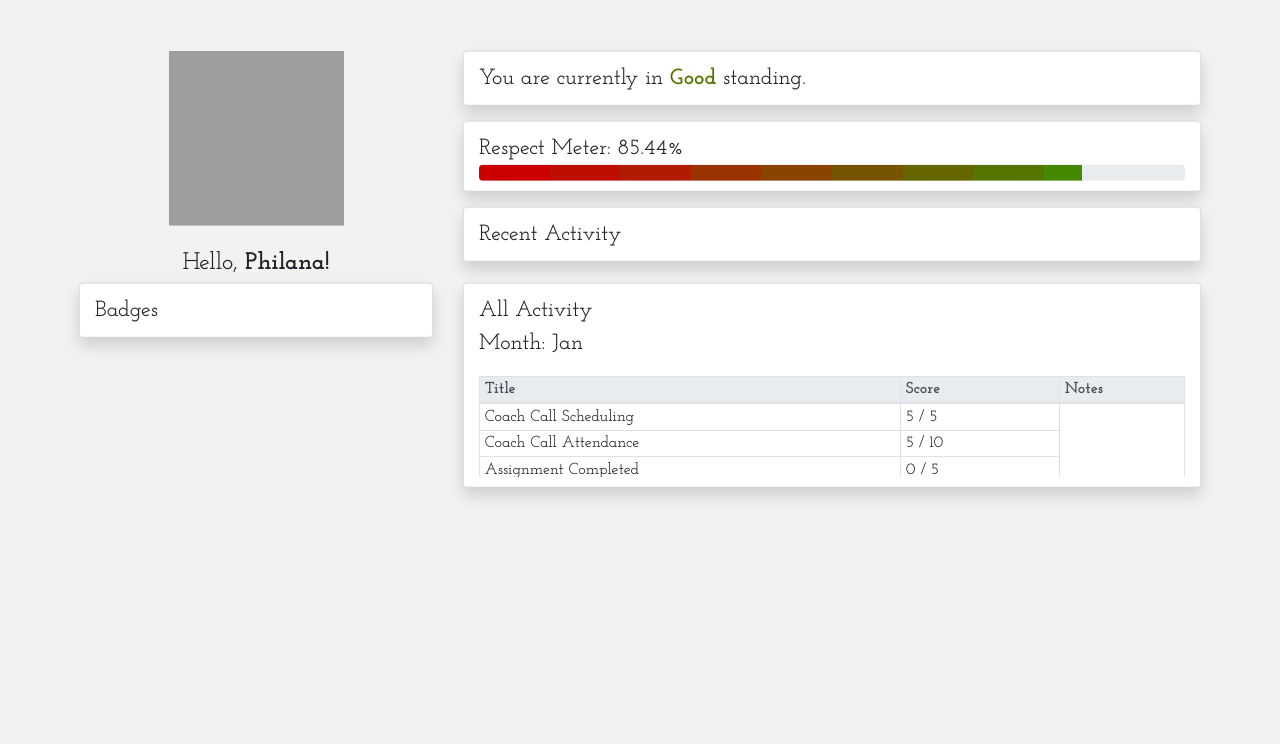
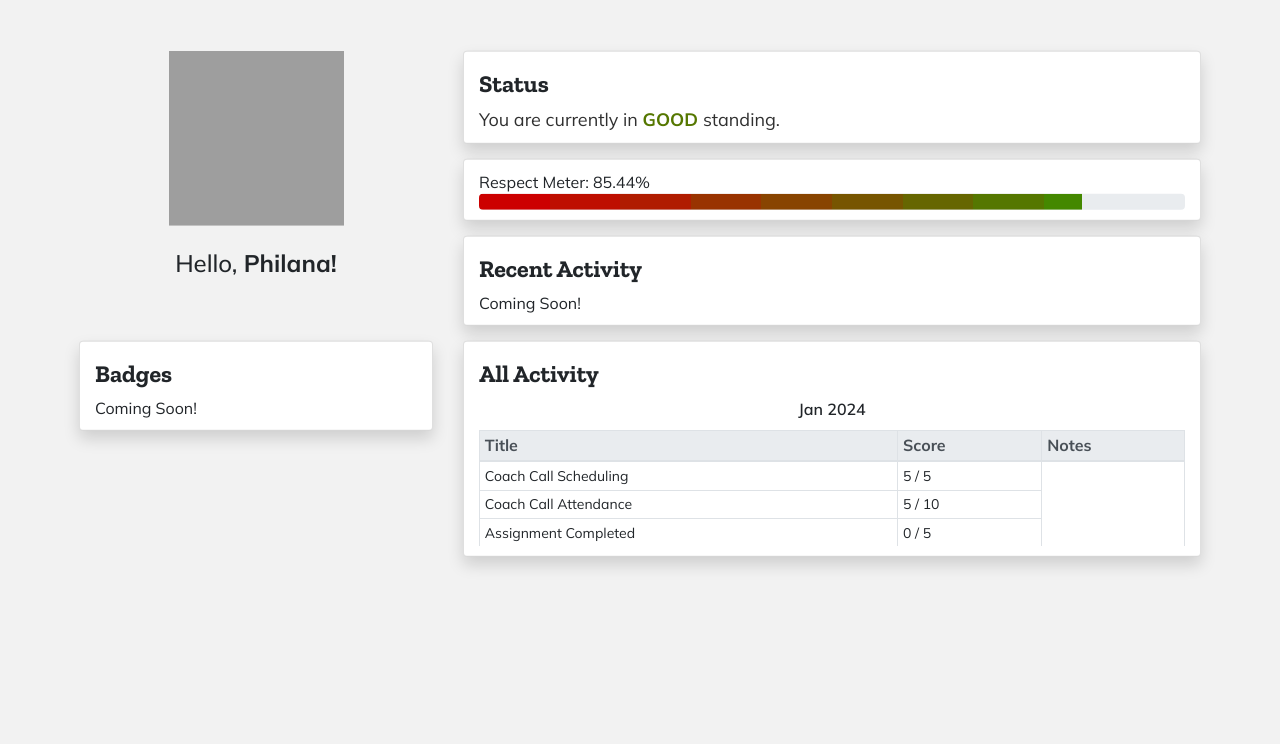
Before and after one commit to philanaaurelia/mlt-stats, a Flask app: page / in a window 1280 px wide. Shown: the top 744 px of the page. Run offline with Flask 2, Linux system fonts and the light colour scheme; some libraries are stand-ins or nearby versions; grey boxes are pictures that could not be loaded.

Commit message:
formatting website fonts

```diff
--- a/static/theme.css
+++ b/static/theme.css
@@ -1,10 +1,17 @@
-body{
-    background-color:#f2f2f2;
+body {
+  background-color: #f2f2f2;
+  font-family: 'Mulish';
 }
 
-body, span, p {
-	font-family: 'Josefin Slab';
-	font-size: 22px;
+table tr td {
+  font-family: 'Mulish';
+  font-size: 14px;
+}
+
+span, p {
+  font-family: 'Mulish';
+  font-size: 18px;
+  color: #303030;
 }
 
 p.default {
@@ -25,8 +32,6 @@ p.default {
 
 .cont {
   position: absolute;
-/* 	border-radius: 10px;
-	box-shadow: 10px 10px 10px 0 rgba(0, 0, 0, 0.2), 0 6px 20px 0 rgba(0, 0, 0, 0.19); */
   min-height: 100px;
   height: 90%;
   width: 90%;
@@ -35,22 +40,9 @@ p.default {
   transform: translate(-50%, -50%);
 }
 
-.tweet {
-    margin-top: 10px;
-	padding: 20px;
-	border-radius: 3%;
-	color: #333333;
-}
-
 img {
   max-width: 380px;
   max-height: 300px;
-}
-
-.artist {
-  border-radius: 50%;
-  max-width: 90px;
-  max-height: 90px;
 }
 
 .center-content {
@@ -64,14 +56,27 @@ img {
 }
 
 h1 {
-    line-height: .5em;
-    font-size: 22px;
+  line-height: 1em;
+  font-size: 24px;
+  padding-top: 10px;
+  padding-bottom: 10px;
+  font-family: 'Zilla Slab';
+  font-weight: 800;
+  margin: 0;
 }
 
-h2
-{
-    font-size: 18px;
+h2 {
+  font-size: 20px;
   line-height: 1em;
+}
+
+h3 {
+  font-size: 16px;
+  line-height: 1em;
+  padding: 5px;
+  font-weight: 600;
+  text-align: center;
+  font-family: 'Mulish';
 }
 
 span.light {
--- a/templates/index.html
+++ b/templates/index.html
@@ -1,7 +1,9 @@
 <html>
 
 <head>
-  <link href="https://fonts.googleapis.com/css2?family=Josefin+Slab:wght@500;600;700" rel="stylesheet">
+  <link href="https://fonts.googleapis.com/css2?family=Josefin+Slab:wght@400;500;600;700;800" rel="stylesheet">
+  <link href="https://fonts.googleapis.com/css2?family=Zilla+Slab:wght@300;500;700&display=swap" rel="stylesheet">
+  <link href="https://fonts.googleapis.com/css2?family=Mulish:wght@400;500;600;700;800&family=Zilla+Slab:wght@300;500;700&display=swap" rel="stylesheet">
   <link rel="stylesheet" href="https://stackpath.bootstrapcdn.com/bootstrap/4.3.1/css/bootstrap.min.css" integrity="sha384-ggOyR0iXCbMQv3Xipma34MD+dH/1fQ784/j6cY/iJTQUOhcWr7x9JvoRxT2MZw1T" crossorigin="anonymous">
   <link rel="stylesheet" href="/static/theme.css">
    <meta name="viewport" content="width=device-width, initial-scale=1.0">
@@ -20,22 +22,23 @@
         <h2 style="padding-top: 25px; font-size: 24px">Hello, <strong>{{fellow_data.name}}!</strong></h2></center>
       </div>
       <div class="column col-sm-8">
-        <div class="card shadow"> <p class="default"> You are currently in
+        <div class="card shadow"> <p class="default"> <h1>Status</h1>
+        <span>You are currently in
         {% if fellow_data.meter_val > 98 %}
-        <span style="color: #339900;font-weight: bold"> Excellent </span>
+        <span style="color: #339900;font-weight: bold"> EXCELLENT </span>
 {% elif fellow_data.meter_val > 94%}
-    <span style="color: #448800; font-weight: bold">Great </span>
+    <span style="color: #448800; font-weight: bold">GREAT </span>
     {% elif fellow_data.meter_val > 85%}
-    <span style="color: #557700; font-weight: bold">Good </span>
+    <span style="color: #557700; font-weight: bold">GOOD </span>
         {% elif fellow_data.meter_val > 80%}
-    <span style="color: #666600; font-weight: bold">Fair </span>
+    <span style="color: #666600; font-weight: bold">FAIR</span>
     {% elif fellow_data.meter_val > 75%}
-    <span style="color: #775500; font-weight: bold">Weak</span>
+    <span style="color: #775500; font-weight: bold">WEAK</span>
 {% else %}
-    <span style="color: #884400; font-weight: bold"> Poor </span>
+    <span style="color: #884400; font-weight: bold">POOR</span>
 {% endif %}
 
-        standing.</p></div>
+        standing.</span></div>
         <div class="card shadow">
           Respect Meter: {{ '%0.2f' % fellow_data.meter_val|float }}% <br>
           <div class="progress">
@@ -73,19 +76,21 @@
         </div>
         <!-- edit this section --->
         <div class="card shadow">
-          Recent Activity
+          <h1>Recent Activity</h1>
+          Coming Soon!
         </div>
       </div>
     </div> <!-- End top row -->
     <div class="bottom row">
       <div class="column col-sm-4">
-        <div class="card shadow">Badges</div>
+        <div class="card shadow"><h1>Badges</h1>
+        Coming Soon!</div>
       </div>
       <div class="column col-sm-8">
-        <div class="card shadow"> All Activity <br>
+        <div class="card shadow"> <h1>All Activity </h1>
           <div style="height: 150px; overflow-y:scroll">
             {% for item in fellow_data.records %}
-            <p>Month: {{ item.month }} </p>
+            <h3>{{ item.month }} {{ item.year }}</h3>
             <table class="table table-bordered table-sm">
               <thead class="thead-light">
                 <tr>
```
Lines whose indentation alone changed are shown as unchanged.
